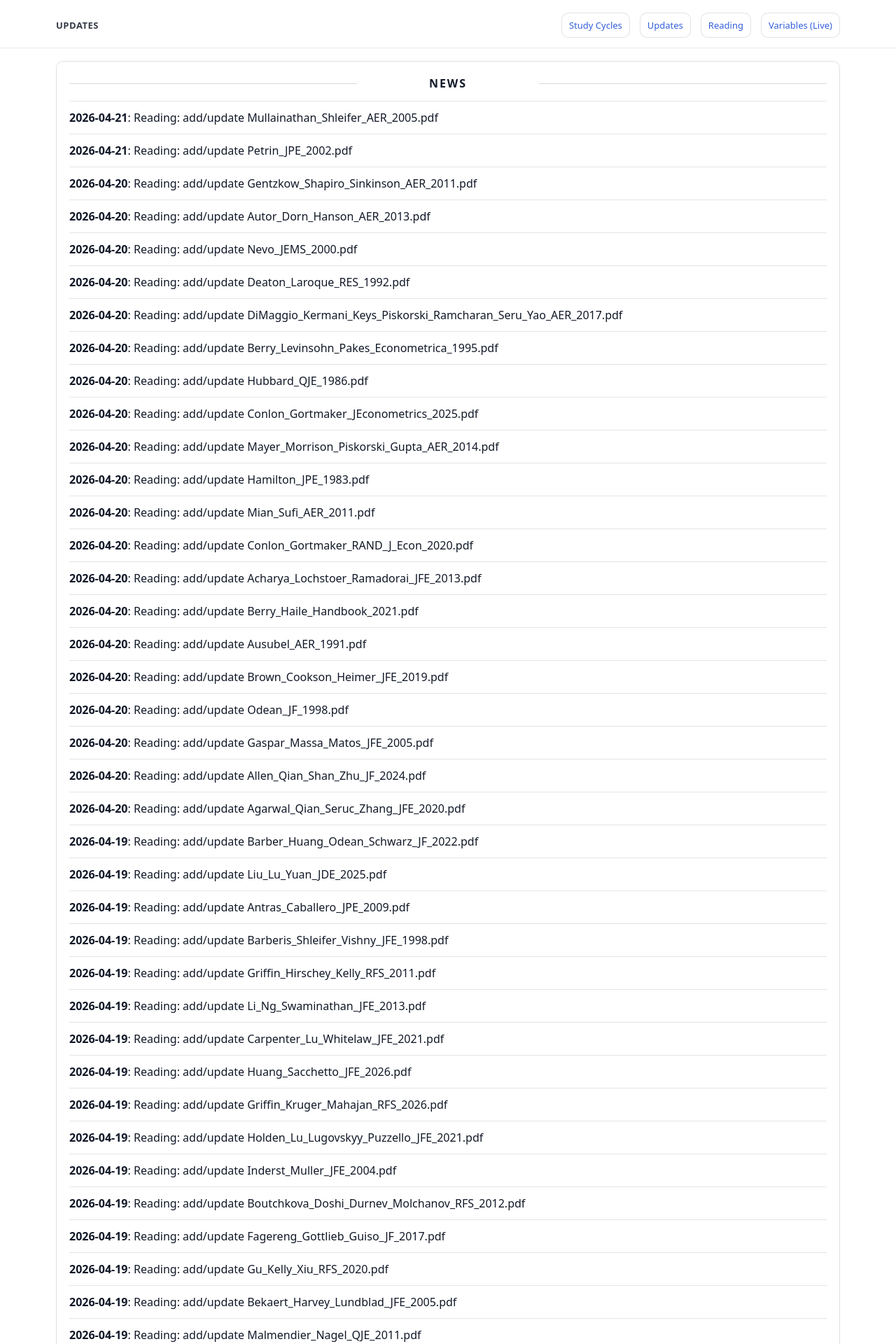
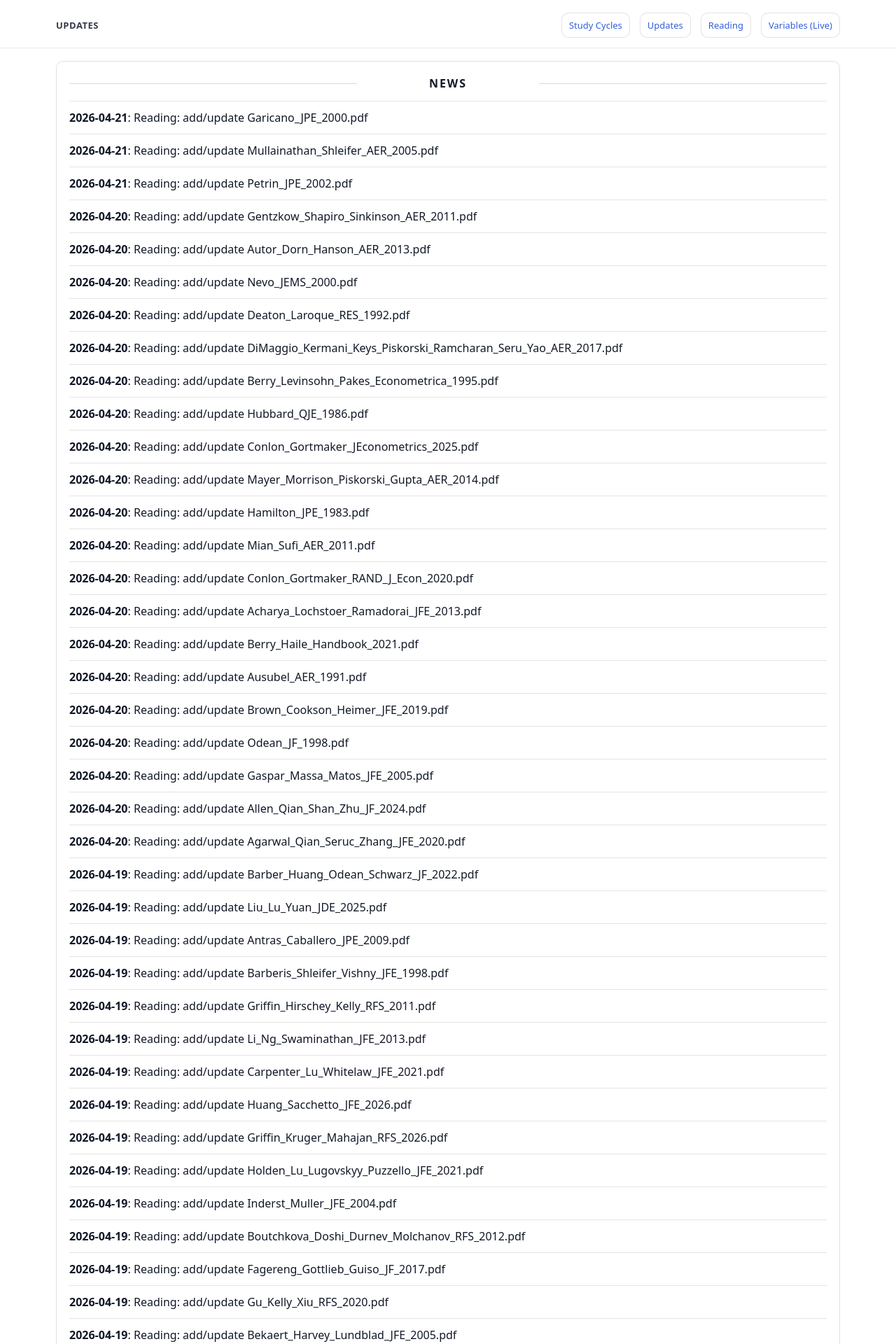
Before and after one commit to yaxinzn/study-archive, a Jekyll site: the page built from updates/index.md, in a window 1280 px wide. Shown: the top 1920 px of the page at 70% size. Built offline with Jekyll 4.4.1, drawn with Linux system fonts in a browser that asks for light colours; some of the changed text lies outside the part shown.

Commit message:
chore: update NEWS feed

```diff
--- a/_data/news.yml
+++ b/_data/news.yml
@@ -1,4 +1,7 @@
 # Auto-generated update history (sorted newest -> oldest). Do not edit manually.
+- ts: "1776718783"
+  date: "2026-04-21"
+  title: "Reading: add/update Garicano_JPE_2000.pdf"
 - ts: "1776718642"
   date: "2026-04-21"
   title: "Reading: add/update Mullainathan_Shleifer_AER_2005.pdf"
```
